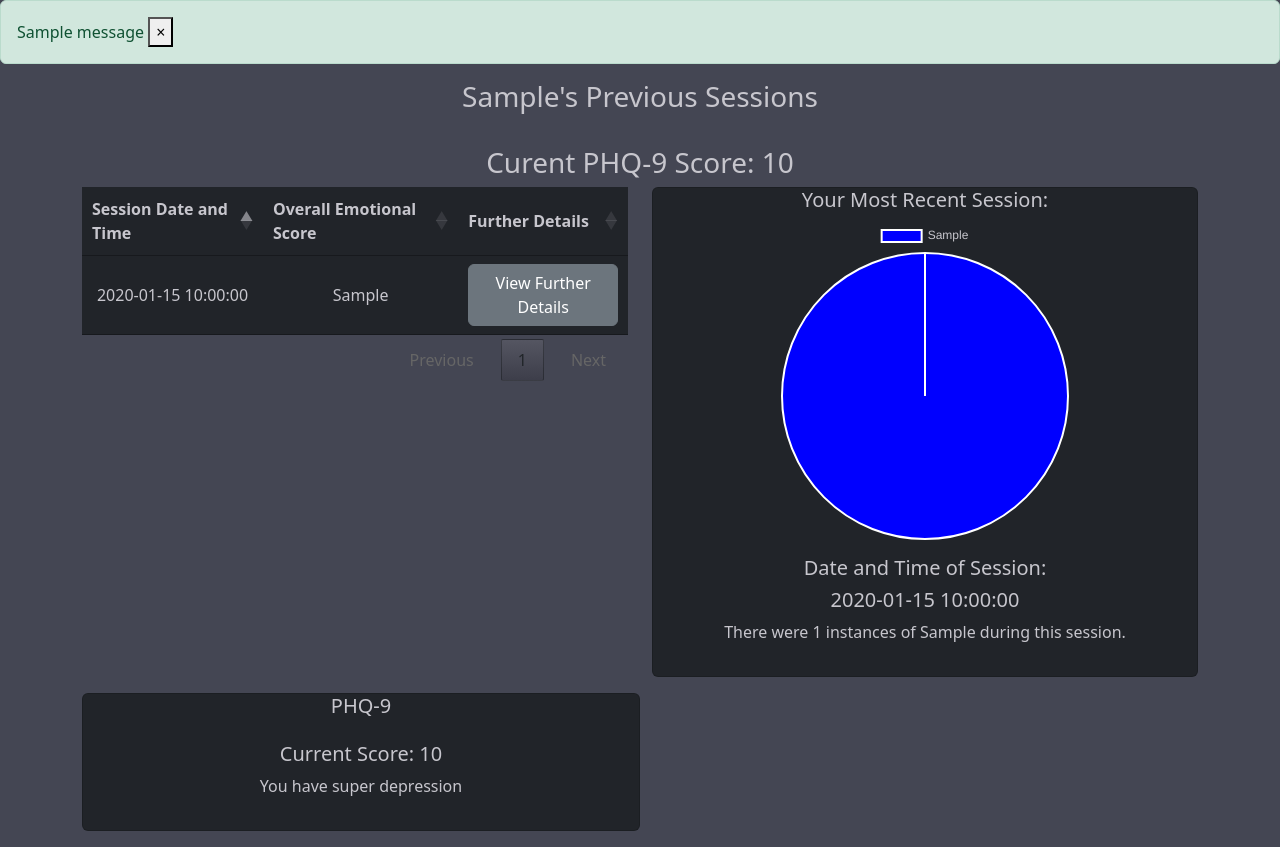
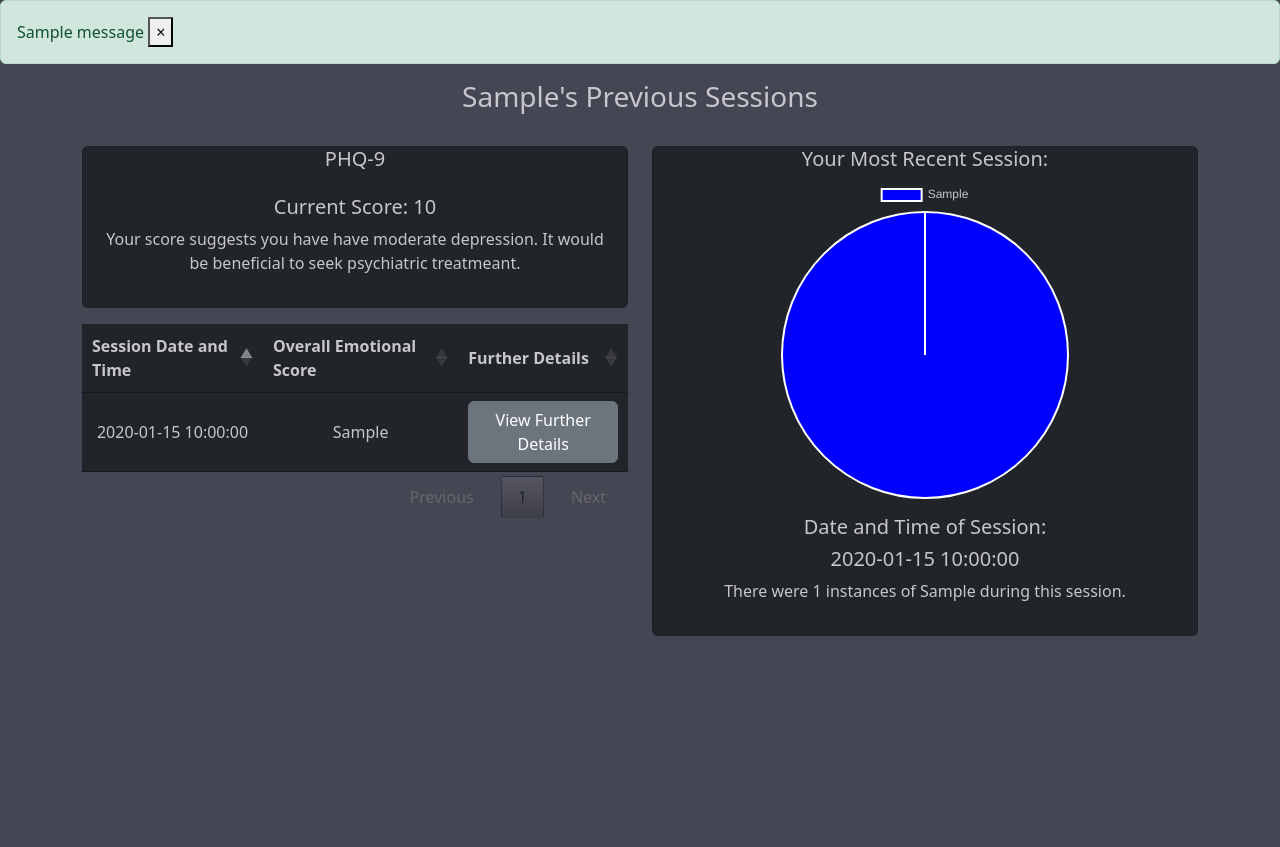
Before and after one commit to GaryS0410/HonoursProjectApplication, a Flask app: page /profile in a window 1280 px wide. Shown: the part 56-903 px from the top of the page. After the commit the page ends 692 px from the top, so only its background shows below. Run offline with Flask 3, Linux system fonts and the light colour scheme; a user stored in the database is signed in; tables that the repository leaves empty hold one stand-in row (values such as "Sample post"); one stand-in notice (Sample message) is shown; some libraries are stand-ins or nearby versions.

Commit message:
Some additional work on PHQ-9 quiz and user dashboard.

```diff
--- a/app/main/helpers.py
+++ b/app/main/helpers.py
@@ -83,6 +83,18 @@ def calculateEmotionScore(emotions_count):
     else:
         return 'Negative'
 
+# PHQ-9 Scoreing function
+def phq9Score(score):
+    if score >= 0 and score <= 4:
+        message = "Your most recent PHQ-9 score suggests you have minimal levels of depression."
+    elif score >= 5 and score <= 9:
+        message = "Your most recent PHQ-9 score suggests you have may mild depression."
+    elif score >= 10 and score <= 14:
+        message = "Your score suggests you have have moderate depression. It would be beneficial to seek psychiatric treatmeant."
+    else:
+        message = "Your score suggests you have severe depression. Please seek psychiatric treatment as soon as possible"
+    return message
+
 # A function which saves the session data to the database for the patient and therapist user to
 # look at later on. Used to be included within the endpoint, but the PHQ-9 quiz also makes use of
 # that function now, which is not saved to any database currently and is not involved in the
--- a/app/main/routes.py
+++ b/app/main/routes.py
@@ -143,7 +143,6 @@ def PHQ9_Questionnaire():
         score = form.calculate_score()
         print(f"Your score is: {score}")
         flash(f"Your score is: {score}")
-        print(score)
         user = User.query.get(current_user.id)
         user.phq9_score = score
         db.session.commit()
--- a/app/main/user.py
+++ b/app/main/user.py
@@ -5,6 +5,7 @@ from flask_login import login_required, current_user
 # Necessary imports from the application
 from app.models import SessionData, EmotionData
 from app.main import bp
+from .helpers import phq9Score
 from ..models import User
 
 # /profile endpoint which is used to display the users profile to them.
@@ -20,6 +21,8 @@ def profile():
 
     mostRecentSession = SessionData.query.filter_by(user_id = patient.id).order_by(SessionData.time_of_session.desc()).first()
 
+    message = phq9Score(current_user.phq9_score)
+
     emotions_count = {}
     if mostRecentSession is not None:
         for emotion in mostRecentSession.emotion_data:
@@ -27,7 +30,8 @@ def profile():
                 emotions_count[emotion.emotion_type] += 1
             else:
                 emotions_count[emotion.emotion_type] = 1
-    return render_template('patientProfile.html', user = patient, allSessions = allSessions, latestSession = mostRecentSession, recentSessionEmotions = emotions_count)
+    return render_template('patientProfile.html', user = patient, allSessions = allSessions, latestSession = mostRecentSession, recentSessionEmotions = emotions_count,
+                           message = message)
 
 # /specific/id endpoint. This allows the user to view the details of a specific session
 # such as the emotionals score and all the emotions captured during said session.
--- a/app/templates/patientProfile.html
+++ b/app/templates/patientProfile.html
@@ -10,13 +10,20 @@
 {% block content %}
 
 <h3>{{ user.first_name }}'s Previous Sessions </h3> <br />
-<h3>Curent PHQ-9 Score: {{ user.phq9_score }}</h3>
 
 {% if allSessions %}
 
 <div class="row">
-    <!-- Table of users latest sessions -->
     <div class="col-6">
+        <div class="card-group d-flex flex-wrap">
+            <div class="card mb-3 d-inline-block">
+                <h5 class="card-title"> PHQ-9 </h5>
+                <div class="card-body">
+                    <h5 class="card-title"> Current Score: {{user.phq9_score}} </h5>
+                    <p> {{ message }} </p>
+                </div>
+            </div>
+        </div>
         <table id="tableDetails">
             <thead>
                 <tr>
@@ -40,7 +47,6 @@
             </tbody>
         </table>
     </div>
-    <!-- Card displaying latest user session -->
     <div class="col-6">
         <div class="card-group d-flex flex-wrap">
             <div class="card mb-3 d-inline-block" style="width: 18rem;">
@@ -50,21 +56,10 @@
                     <h5 class="card-title">Date and Time of Session: </h5>
                     <h5> {{ latestSession.time_of_session }} </h5>
                     {% for emotion, count in recentSessionEmotions.items() %}
-                    <p class="cardt-text"> There were {{ count }} instances of {{ emotion }} during this session.</p>
+                    <p class="cardt-text"> There were {{ count }} instances of {{ emotion }} during this session.
+                    </p>
                     {% endfor %}
                 </div>
-            </div>
-        </div>
-    </div>
-</div>
-
-<div class="col-6">
-    <div class="card-group d-flex flex-wrap">
-        <div class="card mb-3 d-inline-block">
-            <h5 class="card-title"> PHQ-9 </h5>
-            <div class="card-body">
-                <h5 class="card-title"> Current Score: {{user.phq9_score}} </h5>
-                <p>You have super depression</p>
             </div>
         </div>
     </div>
@@ -90,7 +85,8 @@
         $('#tableDetails').DataTable({
             searching: false,
             info: false,
-            lengthChange: false
+            lengthChange: false,
+            pageLength: 6
         });
     });
 </script>
```
